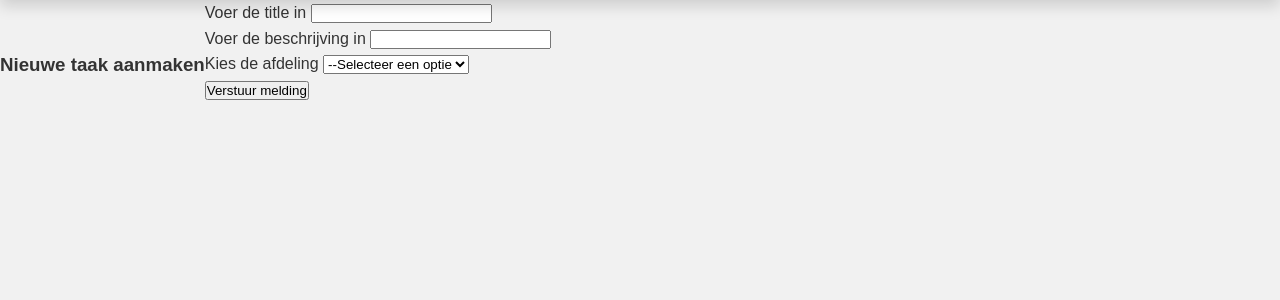
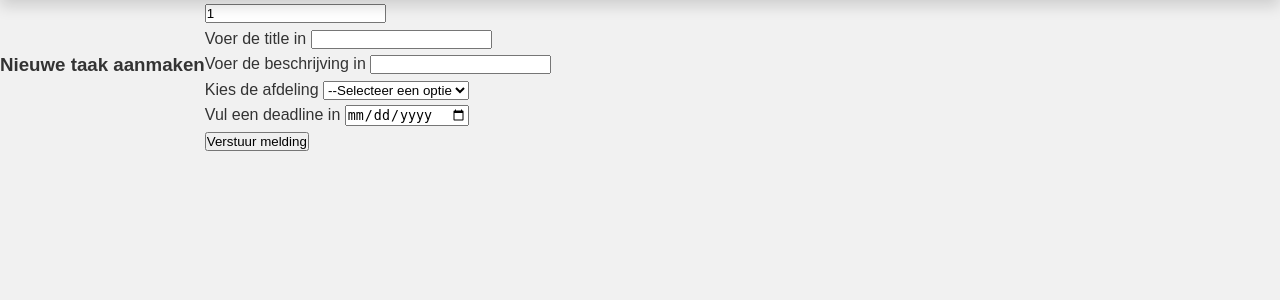
Before and after one commit to RobinGroeneveld/pra-b3_web, a PHP site: template resources/views/meldingen/create.php in a window 1280 px wide. Shown: the part 134-434 px from the top of the page. Run offline with PHP 8.4, Linux system fonts and the light colour scheme; the template is opened without the code that fills it: most values are stand-ins (such as "Sample title", 1, 10 or a date in 2020).

Commit message:
added 2.1

```diff
--- a/app/Http/Controllers/meldingenController.php
+++ b/app/Http/Controllers/meldingenController.php
@@ -3,6 +3,7 @@ if ($_POST['action'] == 'create') {
     $beschrijving = $_POST['beschrijving'];
     $afdeling = $_POST['afdeling'];
     $title = $_POST['title'];
+    $deadline = $_POST['deadline'];
 
     if (empty($beschrijving)) {
         echo 'Beschrijving is verplicht';
@@ -18,7 +19,7 @@ if ($_POST['action'] == 'create') {
     require_once '../../../config/conn.php';
 
     // 2. Query
-    $query = "INSERT INTO taken (title, beschrijving, afdeling) VALUES (:title, :beschrijving, :afdeling)";
+    $query = "INSERT INTO taken (title, beschrijving, afdeling, deadline) VALUES (:title, :beschrijving, :afdeling, :deadline)";
 
     // 3. Prepare
     $statement = $conn->prepare($query);
@@ -27,7 +28,8 @@ if ($_POST['action'] == 'create') {
     $statement->execute([
         ':beschrijving' => $beschrijving,
         ':afdeling' => $afdeling,
-        ":title" => $title
+        ":title" => $title,
+        "deadline" => $deadline
     ]);
 
     header("Location: ../../../resources/views/meldingen/index.php");
--- a/index.php
+++ b/index.php
@@ -27,6 +27,7 @@
             <a href="departments/inkoop.php">inkoop</a>
             <a href="departments/klantenservice.php">klantenservice</a>
             <a href="departments/groen.php">groen</a>
+            <a href="departments/overzicht.php">Overzicht van de taken die nog niet klaar zijn</a>
         </div>
 
     </main>
--- a/resources/views/meldingen/create.php
+++ b/resources/views/meldingen/create.php
@@ -18,6 +18,7 @@
         </div>
         <form action="<?php echo $base_url; ?>/app/Http/Controllers/meldingenController.php" method="POST">
             <input type="hidden" name="action" value="create">
+            <input type="id" name="id" value="<?php echo $id ?>">
 
             <div class="form-group">
                 <label for="title">Voer de title in</label>
@@ -40,6 +41,10 @@
                     <option value="groen">Groen</option>
                 </select>
             </div>
+            <div class="deadline">
+                <label for="deadline">Vul een deadline in</label>
+                <input type="date" name="deadline" id="deadline">
+            </div>
             <input type="submit" value="Verstuur melding">
         </form>
 
--- a/resources/views/meldingen/edit.php
+++ b/resources/views/meldingen/edit.php
@@ -15,6 +15,8 @@
         <h1>Taak aanpassen</h1>
 
         <form action="<?php echo $base_url; ?>/app/Http/Controllers/meldingenController.php" method="POST">
+            <input type="hidden" name="action" value="update">
+            <input type="id" name="id" value="<?php echo $id ?>">
 
             <div class="form-group">
                 <label for="title">Voer de title in</label>
@@ -24,6 +26,10 @@
             <div class="form-group">
                 <label for="beschrijving">Voer de beschrijving in</label>
                 <input type="text" name="beschrijving" id="beschrijving" value="<?php echo $melding['beschrijving']; ?>">
+            </div>
+            <div class="forn-group">
+                <label for="deadline">Voer de deadline in</label>
+                <input type="date" name="deadline" id="deadline" value="<?php echo $melding['deadline']; ?>">
             </div>
 
             <div class="form-group">
```
